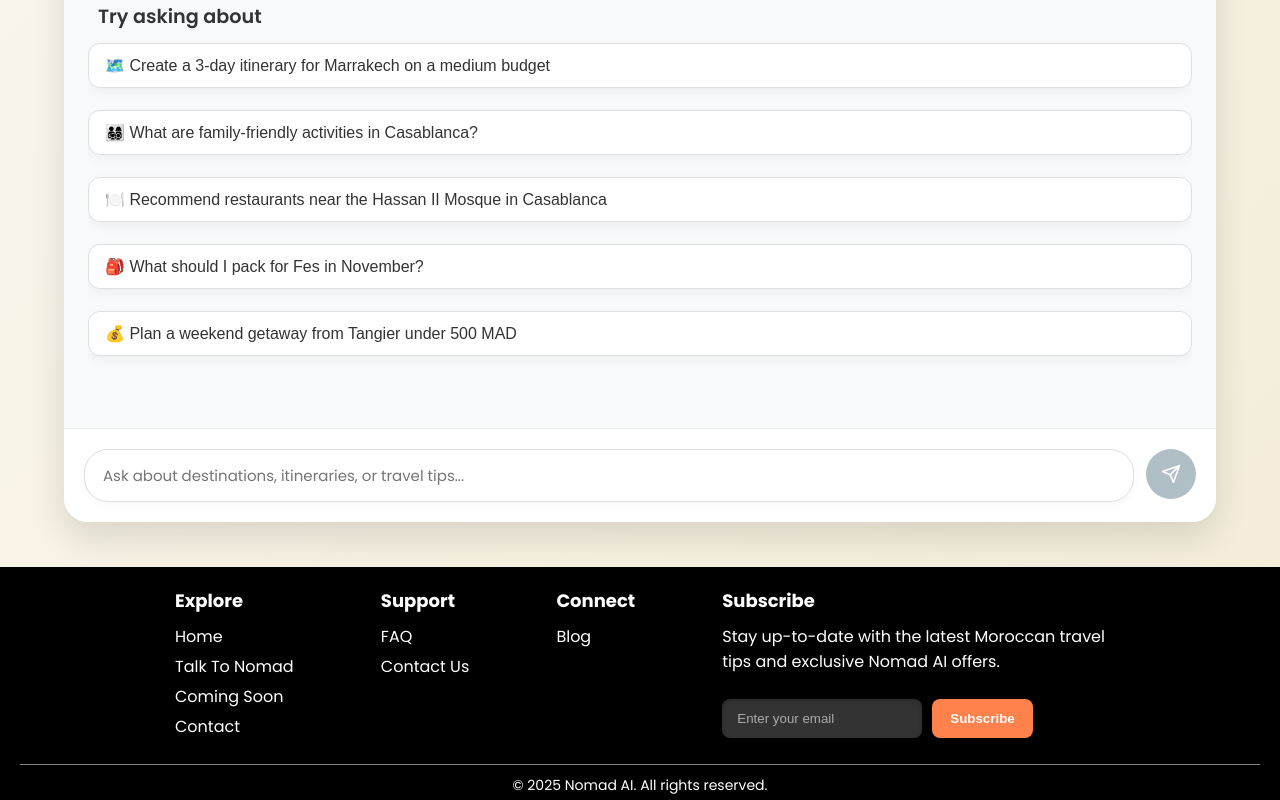
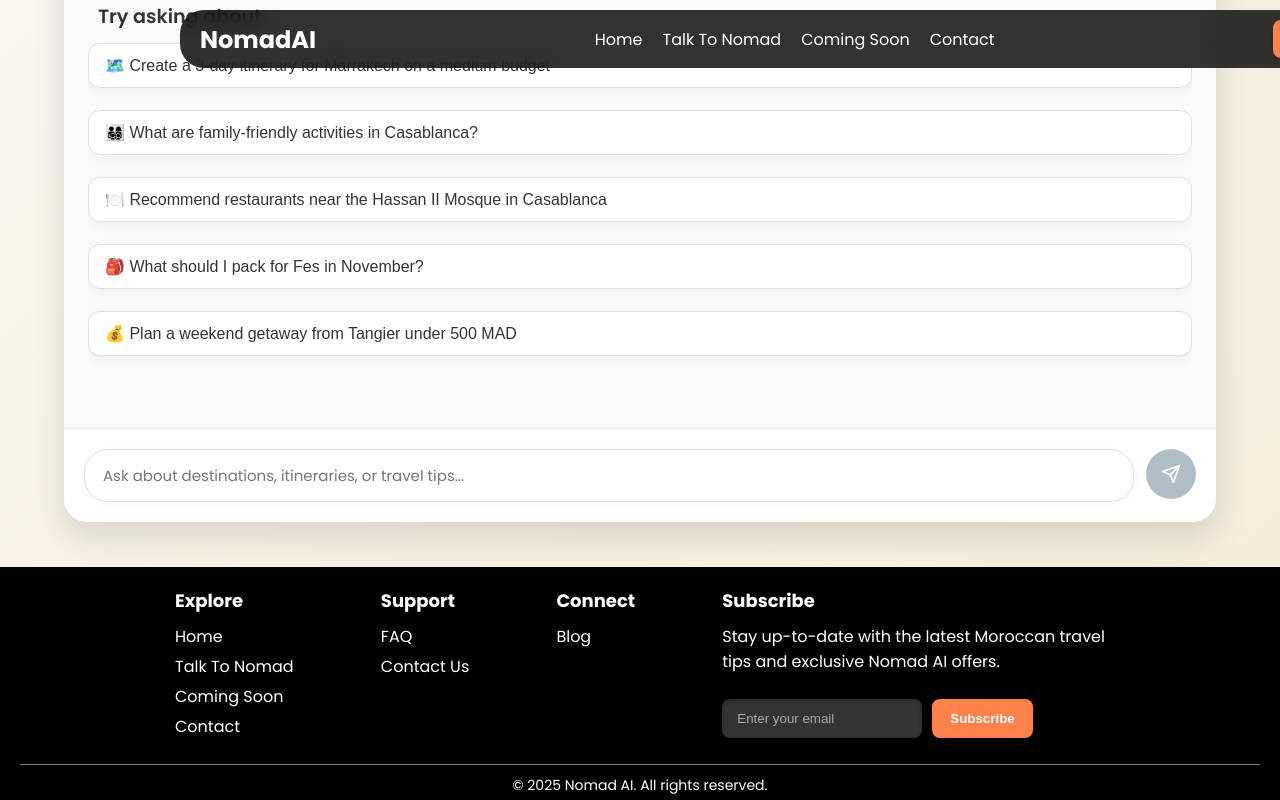
Before and after one commit to ashurafu04/NomadAI, a React (Vite) app in the folder client/: page /nomadAi in a window 1280 px wide. Built offline with nearby package versions, Linux system fonts and the light colour scheme.

Commit message:
fixed header

```diff
--- a/client/src/Components/ChatBot/Chatbot.css
+++ b/client/src/Components/ChatBot/Chatbot.css
@@ -6,6 +6,7 @@
   flex-direction: column;
   justify-content: space-between;
   margin: auto;
+  margin-top: 100px;
 }
 
 .chat-header {
--- a/client/src/Components/Header/Header.css
+++ b/client/src/Components/Header/Header.css
@@ -8,7 +8,7 @@
   z-index: 1000; /* Highest z-index to ensure it's on top */
 }
 
-.header {
+/*.header {
   width: 100%;
   max-width: 1200px;
   margin: 10px auto 20px;
@@ -21,7 +21,40 @@
   background-color: black;
   padding: 10px 20px;
   box-sizing: border-box;
+}*/
+.header {
+  width: 100%;
+
+  max-width: 1200px;
+  margin: 10px auto 20px;
+  margin-top: 10px;
+  border-radius: 24px;
+  align-items: center;
+  margin-left: 180px;
+
+  position: fixed; /* Fix the header at the top */
+  top: 0;
+  left: 0;
+  z-index: 1000; /* Keep it above other elements */
+  background-color: rgba(0, 0, 0, 0.8); /* Semi-transparent background */
+  display: flex;
+  justify-content: space-between;
+  align-items: center;
+  padding: 10px 20px;
+  backdrop-filter: blur(10px); /* Add blur effect */
+  transition: background-color 0.3s ease, box-shadow 0.3s ease;
 }
+
+.main-content {
+  margin-top: 70px; /* Add margin to prevent content from overlapping header */
+}
+
+
+.scrolled {
+  background-color: rgba(0, 0, 0, 0.9); /* Darker background when scrolled */
+  box-shadow: 0 4px 10px rgba(0, 0, 0, 0.3); /* Adds shadow on scroll */
+}
+
 
 .logo {
   color: white;
--- a/client/src/Components/Header/Header.jsx
+++ b/client/src/Components/Header/Header.jsx
@@ -1,9 +1,38 @@
+/*import { Link } from "react-router-dom";
+import "./Header.css";*/
+
+/*const Header = () => {
+  return (
+    <header className="header">
+      <h1 className="logo">NomadAI</h1>
+      <nav className="nav">
+        <Link to="/" className="link">Home</Link>
+        <Link to="/nomadAi" className="link">Talk To Nomad</Link>
+        <Link to="/features" className="link">Coming Soon</Link>
+        <Link to="/contact" className="link">Contact</Link>
+      </nav>
+      <button className="search-button">Search</button>
+    </header>
+  );
+};*/
+import { useState, useEffect } from "react";
 import { Link } from "react-router-dom";
 import "./Header.css";
 
 const Header = () => {
+  const [scrolled, setScrolled] = useState(false);
+
+  useEffect(() => {
+    const handleScroll = () => {
+      setScrolled(window.scrollY > 50);
+    };
+
+    window.addEventListener("scroll", handleScroll);
+    return () => window.removeEventListener("scroll", handleScroll);
+  }, []);
+
   return (
-    <header className="header">
+    <header className={`header ${scrolled ? "scrolled" : ""}`}>
       <h1 className="logo">NomadAI</h1>
       <nav className="nav">
         <Link to="/" className="link">Home</Link>
@@ -17,3 +46,6 @@ const Header = () => {
 };
 
 export default Header;
+
+
+//export default Header;
--- a/client/src/Pages/HomePage/HomePage.jsx
+++ b/client/src/Pages/HomePage/HomePage.jsx
@@ -1,7 +1,6 @@
 import Home from "../../Components/Home/Home";
 
 //rendering the homepage
-
 const HomePage = () => {
   return <Home />;
 };
```
